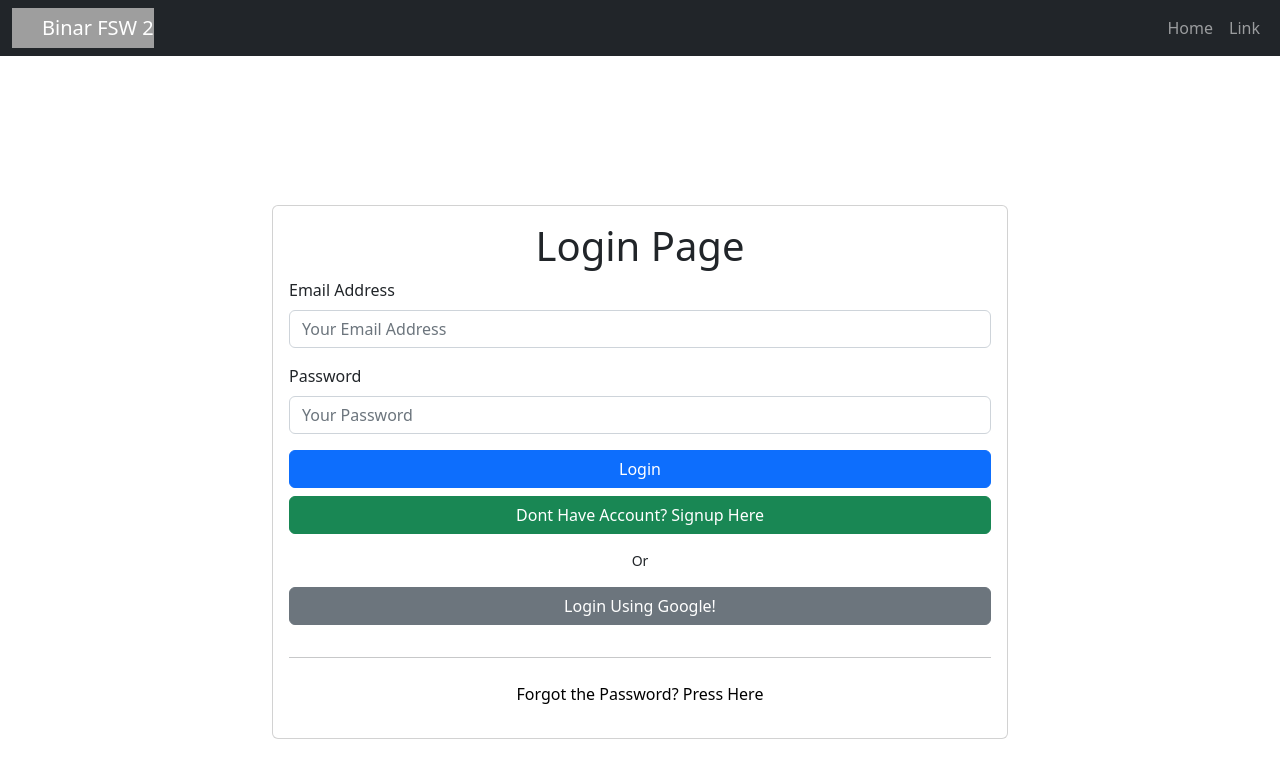
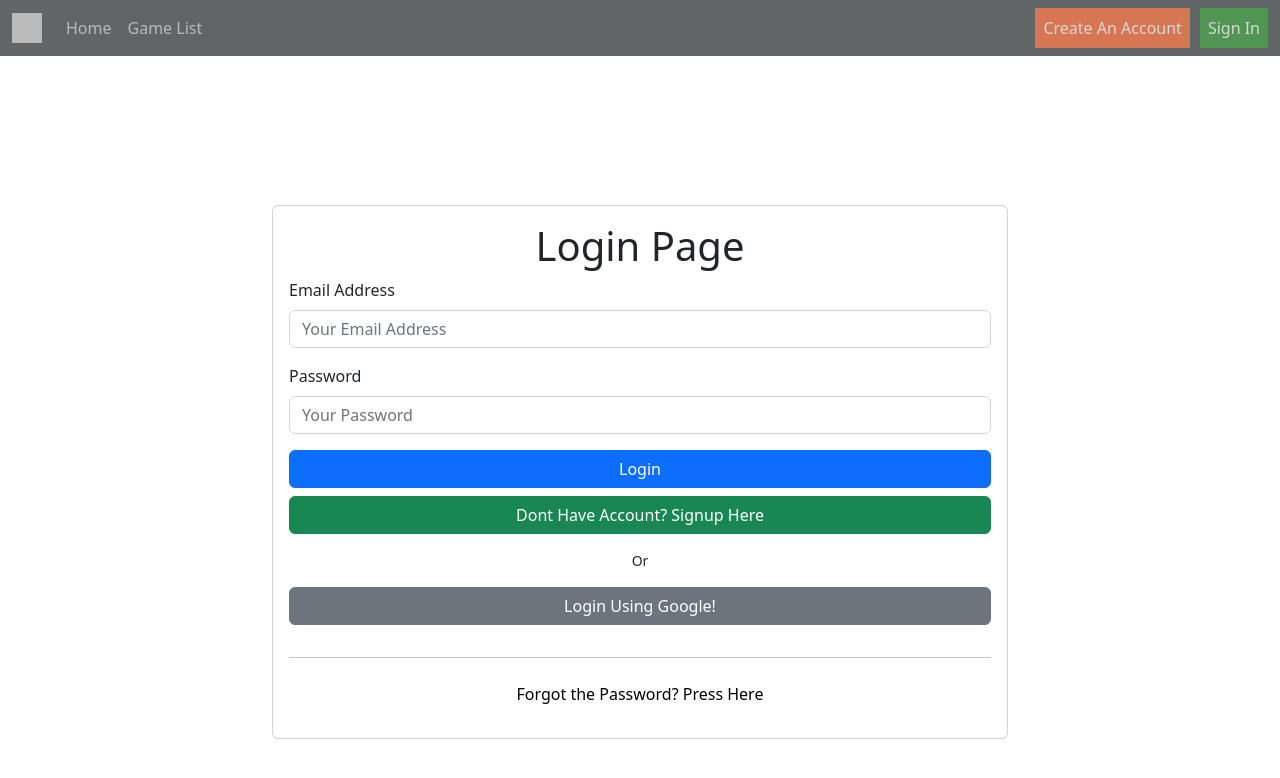
Before and after one commit to FSW-29/ChallengeChapter9, a React (Create React App) app in the folder client-side/: page /login in a window 1280 px wide. Shown: the top 778 px of the page. Built offline with nearby package versions, Linux system fonts and the light colour scheme; no server answers; the database is empty; grey boxes are pictures that could not be loaded.

Commit message:
edit navbar

```diff
--- a/client-side/src/pages/authentication/login.jsx
+++ b/client-side/src/pages/authentication/login.jsx
@@ -1,9 +1,9 @@
 import React, { useEffect, useState } from "react";
 import { Link, useNavigate } from "react-router-dom";
-import NavbarAuthComponent from "../../components/NavbarAuth";
 import { get, getDatabase, ref, push } from "firebase/database";
 import { getAuth, signInWithEmailAndPassword, GoogleAuthProvider, signInWithPopup } from "firebase/auth";
 import firebase from "../../services/firebase";
+import NavbarLandingComponent from "../../components/NavbarLanding";
 
 const LoginPage = () => {
   const [formLogin, setFormLogin] = useState({
@@ -144,7 +144,7 @@ const LoginPage = () => {
 
   return(
     <>
-      <NavbarAuthComponent />
+      <NavbarLandingComponent />
       <div className="container mt-3">
         <div className="row align-items-center justify-content-center" style={{ height: '100vh' }}>
           <div className="col-sm-12 col-md-8 col-lg-8">
--- a/client-side/src/pages/authentication/register.jsx
+++ b/client-side/src/pages/authentication/register.jsx
@@ -1,9 +1,9 @@
 import React, { useEffect, useState } from "react"
-import NavbarAuthComponent from "../../components/NavbarAuth"
 import { Link, useNavigate } from "react-router-dom";
 import { get, getDatabase, push, ref } from "firebase/database";
 import firebase from "../../services/firebase";
 import { getAuth, createUserWithEmailAndPassword } from "firebase/auth";
+import NavbarLandingComponent from "../../components/NavbarLanding";
 
 const RegisterPage = () => {
   const [email, setEmail] = useState('');
@@ -101,7 +101,7 @@ const RegisterPage = () => {
 
   return (
     <>
-      <NavbarAuthComponent />
+      <NavbarLandingComponent />
       <div className="container mt-3">
         <div
           className="row align-items-center justify-content-center"
--- a/client-side/src/pages/authentication/resetPassword.jsx
+++ b/client-side/src/pages/authentication/resetPassword.jsx
@@ -2,8 +2,8 @@ import React, { useState } from "react";
 import { getAuth, sendPasswordResetEmail } from "firebase/auth";
 // import { getDatabase } from "@firebase/database";
 import firebase from "../../services/firebase";
-import NavbarAuthComponent from "../../components/NavbarAuth";
 import { useNavigate } from "react-router";
+import NavbarLandingComponent from "../../components/NavbarLanding";
 
 const ResetPasswordPage = () => {
   const [email, setEmail] = useState('');
@@ -43,7 +43,7 @@ const ResetPasswordPage = () => {
 
   return (
     <>
-      <NavbarAuthComponent />
+      <NavbarLandingComponent />
       <div className="container mt-3">
         <div className="row align-items-center justify-content-center" style={{ height: '100vh' }}>
           <div className="col-sm-12 col-md-8 col-lg-8">
```
